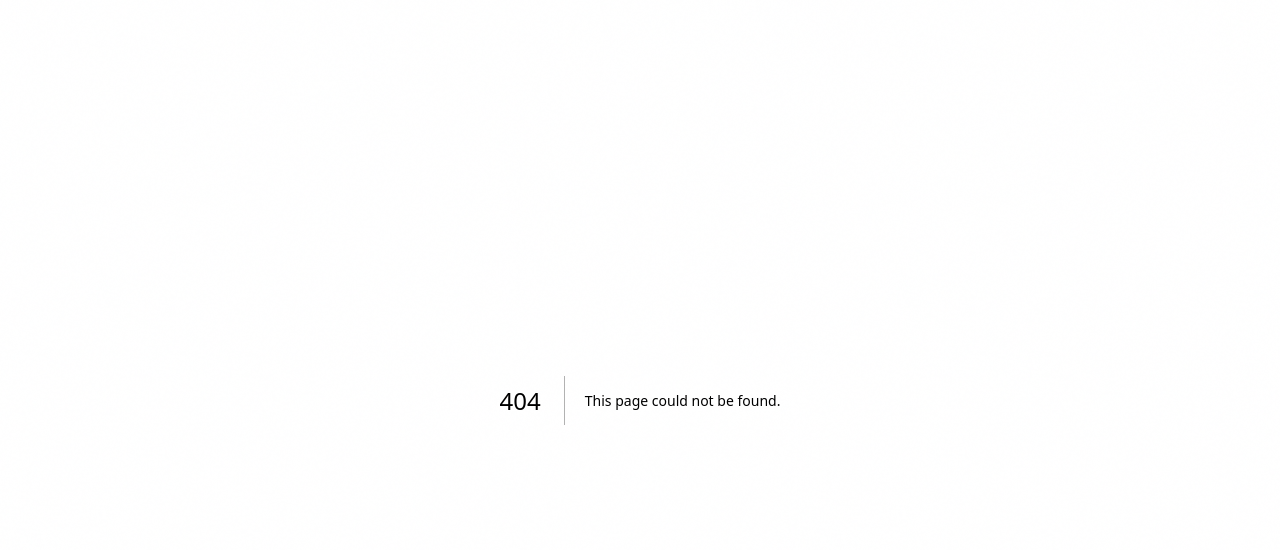
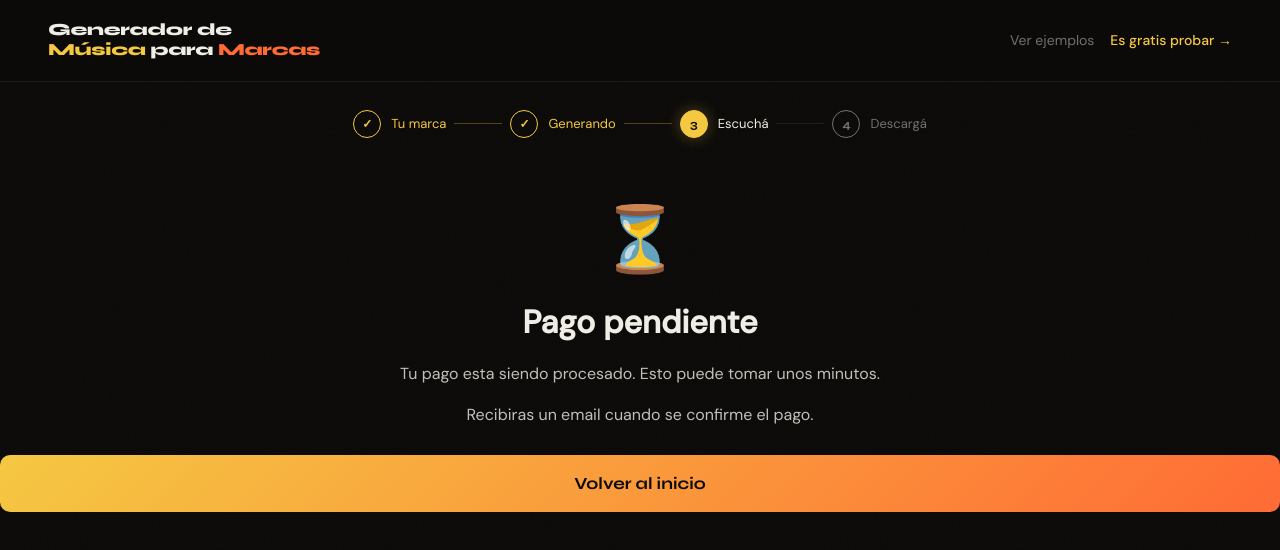
Before and after one commit to SofiaJarvis-crypto/generador-musica-v2, a Next.js app: page /src/app/pago-pendiente in a window 1280 px wide. Before the commit this address had no page. Shown: the top 550 px of the page. Built offline with nearby package versions, Linux system fonts and the light colour scheme.

Commit message:
Create PagoPendientePage component for payment processing

```diff
--- /dev/null
+++ b/src/app/src/app/pago-pendiente/page.tsx
@@ -0,0 +1,31 @@
+'use client'
+
+   import { useRouter } from 'next/navigation'
+   import Nav from '@/components/Nav'
+
+   export default function PagoPendientePage() {
+     const router = useRouter()
+
+     return (
+       <>
+         <Nav step={3} />
+         <div className="container" style={{ textAlign: 'center', paddingTop: '60px' }}>
+           <div style={{ fontSize: '64px', marginBottom: '20px' }}>⏳</div>
+           <h1>Pago pendiente</h1>
+           <p style={{ maxWidth: '500px', margin: '20px auto', opacity: 0.8 }}>
+             Tu pago esta siendo procesado. Esto puede tomar unos minutos.
+           </p>
+           <p style={{ maxWidth: '500px', margin: '20px auto', opacity: 0.8 }}>
+             Recibiras un email cuando se confirme el pago.
+           </p>
+           <button
+             className="generate-btn"
+             onClick={() => router.push('/')}
+             style={{ marginTop: '30px' }}
+           >
+             Volver al inicio
+           </button>
+         </div>
+       </>
+     )
+   }
```
